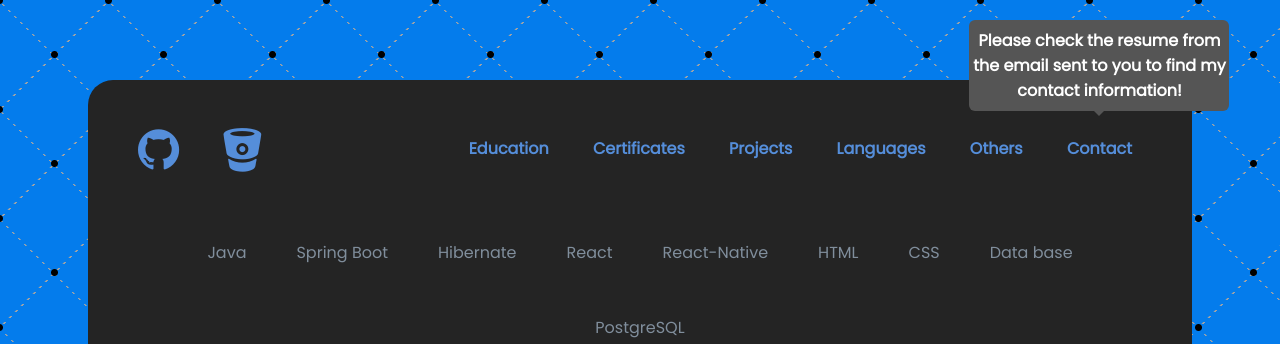
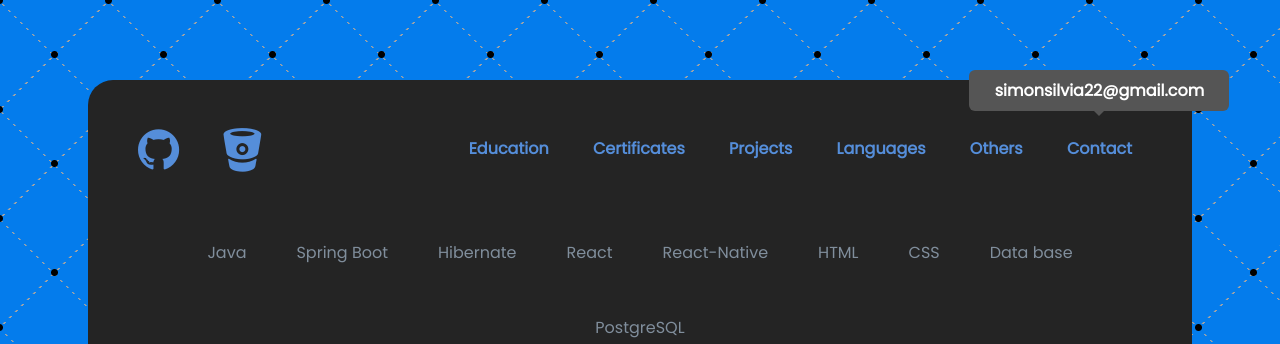
Before and after one commit to sssilvia9977/silviasimon.github.io, a plain HTML site: page index.html in a window 1280 px wide. Both pictures are taken after a click on the link "Contact". Shown: the top 344 px of the page. Drawn offline with Linux system fonts and the light colour scheme.

Commit message:
Add files via upload

```diff
--- a/index.html
+++ b/index.html
@@ -35,7 +35,11 @@
                         <li><a href="#languages">Languages</a></li>
                         <li><a href="#softSkills">Others</a></li>
                         <li><a class="popup" onclick="myFunction()" href="#">Contact
-                            <span class="popuptext" id="myPopup">Please check the resume from the email sent to you to find my contact information!</span>
+                            <span  class="popuptext" id="myPopup">
+                                simonsilvia22@gmail.com
+
+
+                            </span>
 
                         </a></li>
                     </div>
```
